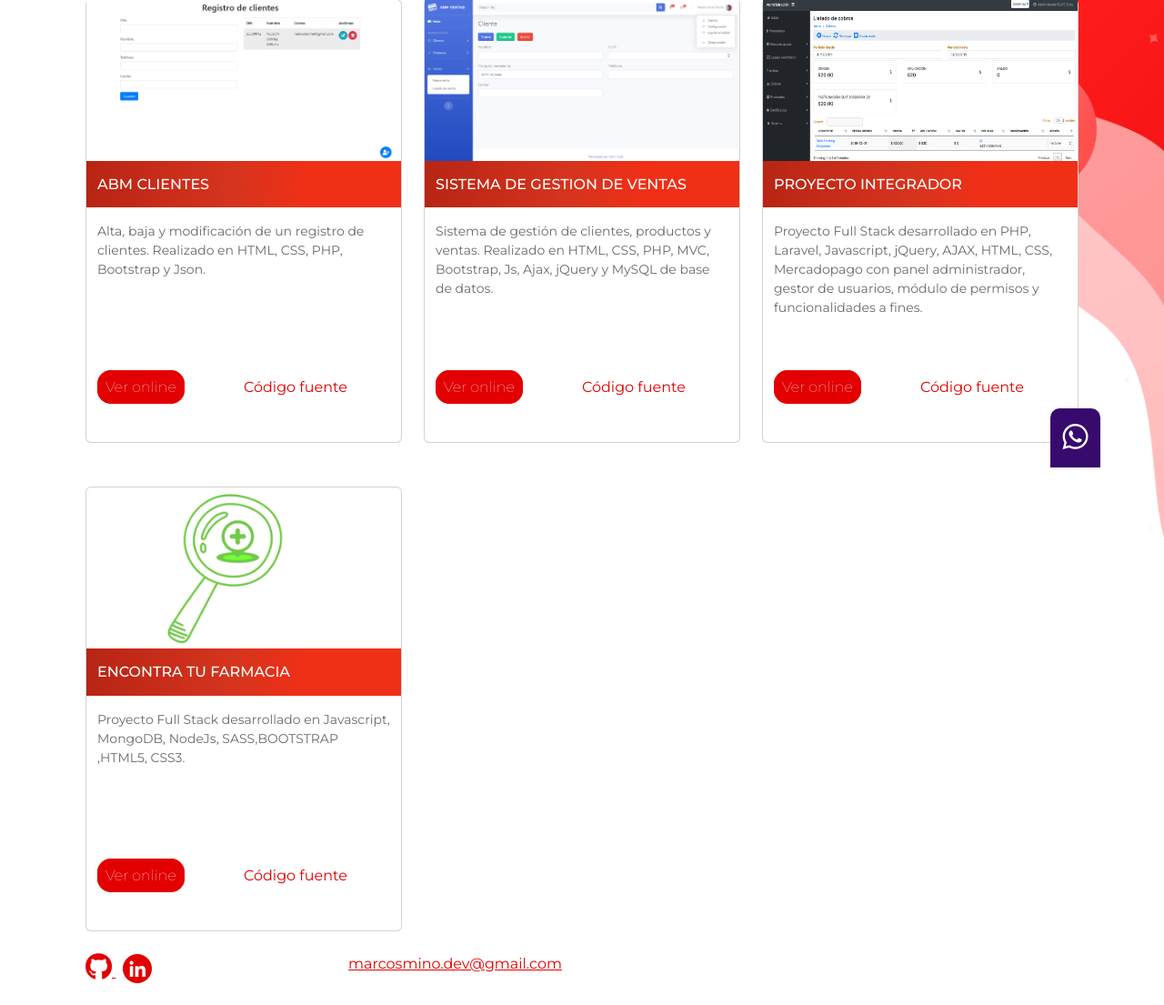
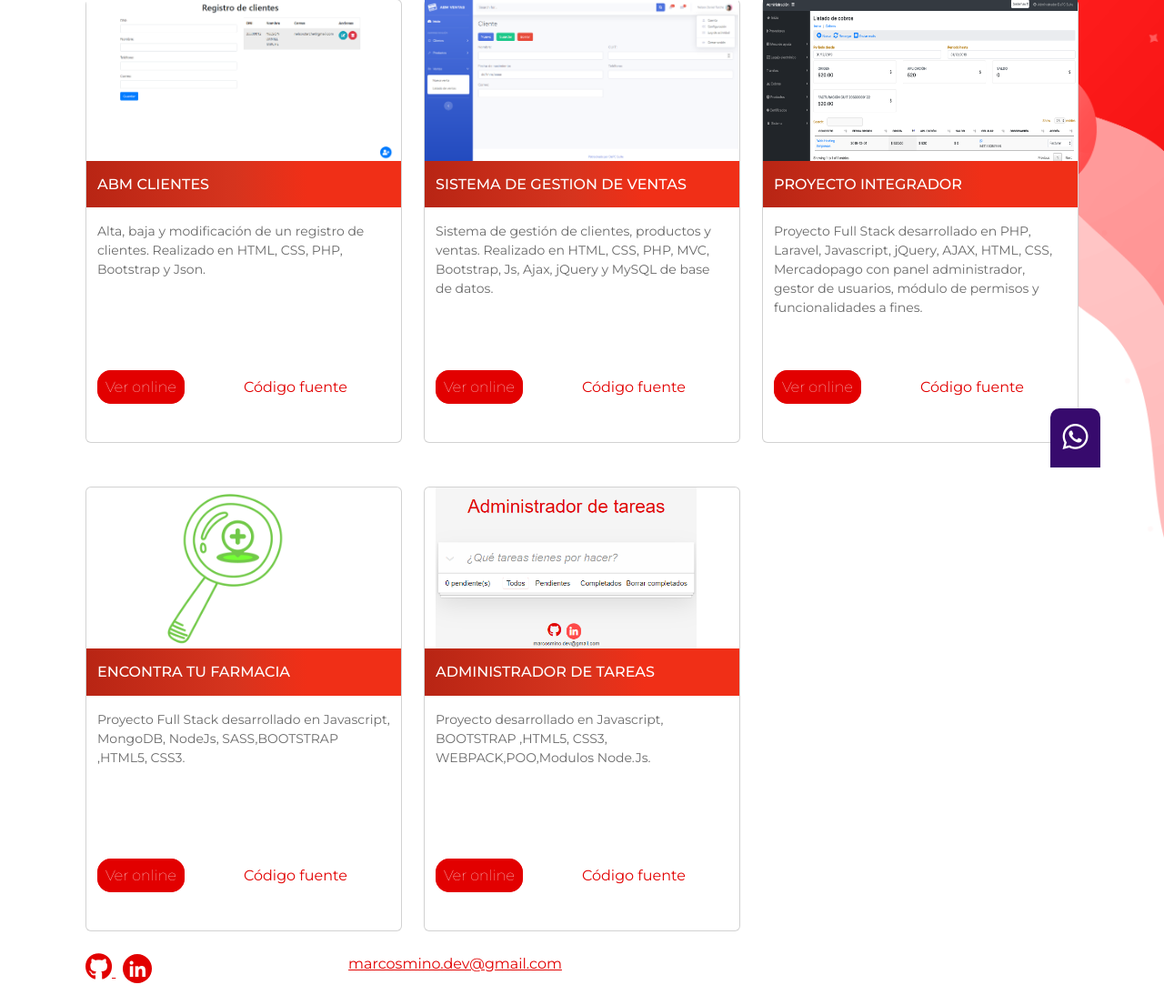
Before and after one commit to Marcos-mi/portfolio, a PHP site: page /proyectos.php in a window 1280 px wide. Shown: the part 286-1391 px from the top of the page at 91% size. Run offline with PHP 8.4, Linux system fonts and the light colour scheme.

Commit message:
añado proyecto

```diff
--- a/proyectos.php
+++ b/proyectos.php
@@ -123,6 +123,27 @@ $pg= "proyectos";
                     </div>
                 </div>
             </div>
+            <div class="col-sm-6 col-lg-4  px-4 py-4">
+                <div class="row card">
+                    <div class="col-12  integrador">
+                        <img src="images/administradordetareasv2.png" alt="Proyecto para administrar tareas" class="img-fluid">
+                    </div>
+                    <div class="col-12 py-3 color-gradiente">
+                        <h2>Administrador de tareas</h2>
+                    </div>
+                    <div class="col-12 py-3">
+                        <p>Proyecto desarrollado en Javascript, BOOTSTRAP ,HTML5, CSS3, WEBPACK,POO,Modulos Node.Js.</p>
+                    </div>
+                    <div class="row py-5">
+                        <div class="col-6">
+                            <a href="https://marcos-mi.github.io/App-tareas/" class="btn-rojo" target="_blank">Ver online</a>
+                        </div>
+                        <div class="col-6 link-proyectos">
+                            <a href="https://github.com/Marcos-mi/App-tareas" target="_blank">Código fuente</a>
+                        </div>
+                    </div>
+                </div>
+            </div>
     </main>
     <footer class="container mt-auto pb-4">
         <div class="row">
```
Also changed, not shown: images/administradordetareasv2.png (added), images/proyecto-tareas.png (added).
